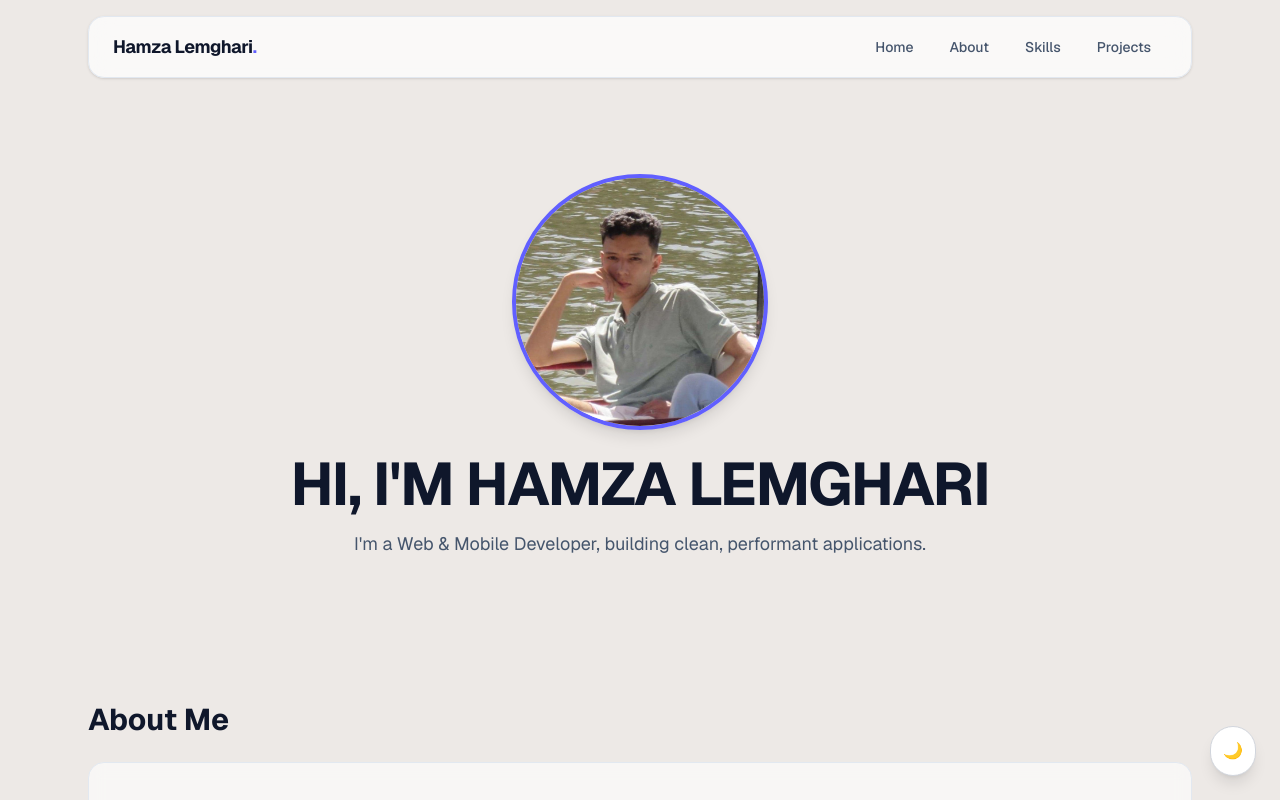
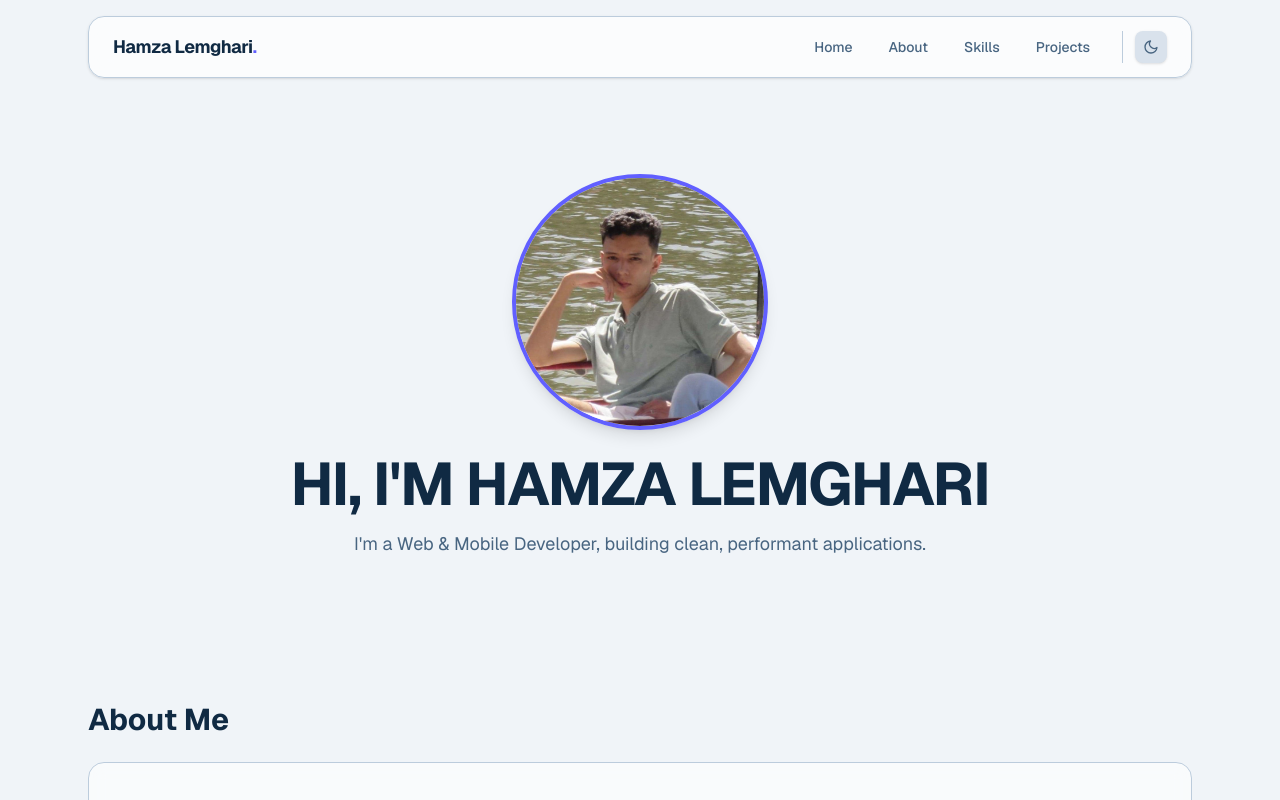
Before and after one commit to ZDEV-XXR/Portfolio, a Next.js app: page / in a window 1280 px wide. Shown: the top 800 px of the page. Built offline with nearby package versions, Linux system fonts and the light colour scheme.

Commit message:
customize dark/light toggle

```diff
--- a/src/app/layout.tsx
+++ b/src/app/layout.tsx
@@ -2,7 +2,6 @@ import type { Metadata } from "next";
 import { Geist, Geist_Mono } from "next/font/google";
 import "@/src/styles/globals.css";
 import { ThemeProvider } from "@/src/components/ThemeProvider";
-import ThemeToggle from "@/src/components/ThemeToggle";
 import Navbar from "@/src/components/Navbar";
 import Footer from "@/src/components/Footer";
 
@@ -36,7 +35,6 @@ export default function RootLayout({
           <Navbar />
           {children}
           <Footer />
-          <ThemeToggle />
         </ThemeProvider>
       </body>
     </html>
--- a/src/app/page.tsx
+++ b/src/app/page.tsx
@@ -29,8 +29,8 @@ export default function Home() {
           Featured Projects
         </h2>
         <div className="grid grid-cols-1 md:grid-cols-2 lg:grid-cols-3 gap-8">
-          {projects.map((project) => (
-            <ProjectCard key={project.id} project={project} />
+          {projects.map((project, index) => (
+            <ProjectCard key={project.id} project={project} index={index} />
           ))}
         </div>
       </section>
--- a/src/components/Navbar.tsx
+++ b/src/components/Navbar.tsx
@@ -1,5 +1,6 @@
 "use client";
 import { motion } from "framer-motion";
+import ThemeToggle from "./ThemeToggle";
 
 const navLinks = [
   { label: "Home", href: "#home" },
@@ -37,6 +38,7 @@ export default function Navbar() {
           </motion.span>
 
           {/* Nav links */}
+          <div className="flex items-center gap-1 md:gap-2">
             <ul className="flex items-center gap-1">
               {navLinks.map((link, i) => (
                 <motion.li
@@ -57,6 +59,15 @@ export default function Navbar() {
                 </motion.li>
               ))}
             </ul>
+            <motion.div
+              initial={{ opacity: 0, scale: 0.5 }}
+              animate={{ opacity: 1, scale: 1 }}
+              transition={{ delay: 0.4 }}
+              className="ml-2 pl-2 border-l border-slate-200 dark:border-slate-800"
+            >
+              <ThemeToggle />
+            </motion.div>
+          </div>
         </nav>
       </div>
     </motion.header>
--- a/src/components/ProjectCard.tsx
+++ b/src/components/ProjectCard.tsx
@@ -3,11 +3,19 @@ import { motion } from "framer-motion";
 import { Project } from "@/src/data/projects";
 import TechBadge from "./TechBadge";
 
-export default function ProjectCard({ project }: { project: Project }) {
+export default function ProjectCard({ project, index = 0 }: { project: Project; index?: number }) {
   return (
     <motion.div
+      initial={{ opacity: 0, y: 50 }}
+      whileInView={{ opacity: 1, y: 0 }}
+      viewport={{ once: true, margin: "-50px" }}
       whileHover={{ y: -10, scale: 1.02 }}
-      transition={{ type: "spring", stiffness: 300, damping: 20 }}
+      transition={{
+        y: { type: "spring", stiffness: 300, damping: 20 },
+        scale: { type: "spring", stiffness: 300, damping: 20 },
+        opacity: { duration: 0.4, delay: index * 0.1 },
+        default: { duration: 0.4 }
+      }}
       className="bg-white dark:bg-slate-900/40 border border-slate-200 dark:border-slate-800 rounded-2xl overflow-hidden shadow-lg dark:shadow-2xl transition-all"
     >
       <div className="relative h-48 w-full bg-slate-100 dark:bg-slate-800 overflow-hidden">
--- a/src/components/ThemeToggle.tsx
+++ b/src/components/ThemeToggle.tsx
@@ -2,6 +2,7 @@
 
 import { useTheme } from 'next-themes';
 import { useEffect, useState } from 'react';
+import { motion } from 'framer-motion';
 
 export default function ThemeToggle() {
   const { theme, setTheme } = useTheme();
@@ -12,11 +13,30 @@ export default function ThemeToggle() {
   if (!mounted) return null;
 
   return (
-    <button
+    <motion.button
+      whileHover={{ scale: 1.1 }}
+      whileTap={{ scale: 0.9 }}
       onClick={() => setTheme(theme === 'dark' ? 'light' : 'dark')}
-      className="fixed bottom-6 right-6 z-50 p-3 rounded-full bg-white dark:bg-gray-900 border border-gray-300 dark:border-gray-700 shadow-lg hover:scale-110 transition-all"
+      className="p-2 ml-1 rounded-lg bg-slate-100 dark:bg-slate-800 text-slate-600 dark:text-slate-400 hover:text-indigo-600 dark:hover:text-indigo-400 transition-colors shadow-sm"
+      aria-label="Toggle Dark Mode"
     >
-      {theme === 'dark' ? '☀️' : '🌙'}
-    </button>
+      {theme === 'dark' ? (
+        <svg viewBox="0 0 24 24" fill="none" stroke="currentColor" strokeWidth="2" strokeLinecap="round" strokeLinejoin="round" className="w-4 h-4">
+          <circle cx="12" cy="12" r="5" />
+          <line x1="12" y1="1" x2="12" y2="3" />
+          <line x1="12" y1="21" x2="12" y2="23" />
+          <line x1="4.22" y1="4.22" x2="5.64" y2="5.64" />
+          <line x1="18.36" y1="18.36" x2="19.78" y2="19.78" />
+          <line x1="1" y1="12" x2="3" y2="12" />
+          <line x1="21" y1="12" x2="23" y2="12" />
+          <line x1="4.22" y1="19.78" x2="5.64" y2="18.36" />
+          <line x1="18.36" y1="5.64" x2="19.78" y2="4.22" />
+        </svg>
+      ) : (
+        <svg viewBox="0 0 24 24" fill="none" stroke="currentColor" strokeWidth="2" strokeLinecap="round" strokeLinejoin="round" className="w-4 h-4">
+          <path d="M21 12.79A9 9 0 1 1 11.21 3 7 7 0 0 0 21 12.79z" />
+        </svg>
+      )}
+    </motion.button>
   );
 }
--- a/src/styles/globals.css
+++ b/src/styles/globals.css
@@ -2,16 +2,30 @@
 
 @custom-variant dark (&:where(.dark, .dark *));
 
-:root {
-  --background: #EDE9E6;
-  --foreground: #171717;
+@theme {
+  /* Premium Midnight Blue / Cool Slate Palette overriding default slate */
+  --color-slate-50: #F0F4F8;
+  --color-slate-100: #D9E2EC;
+  --color-slate-200: #BCCCDC;
+  --color-slate-300: #9FB3C8;
+  --color-slate-400: #829AB1;
+  --color-slate-500: #627D98;
+  --color-slate-600: #486581;
+  --color-slate-700: #334E68;
+  --color-slate-800: #243B53;
+  --color-slate-900: #102A43;
+  --color-slate-950: #091428;
 }
 
+:root {
+  --background: var(--color-slate-50);
+  --foreground: var(--color-slate-900);
+}
 
 /* Dark mode class (toggled by next-themes) */
 .dark {
-  --background: #0a0a0a;
-  --foreground: #EDE9E6;
+  --background: var(--color-slate-950);
+  --foreground: var(--color-slate-50);
 }
 
 body {
```
Lines whose indentation alone changed are shown as unchanged.
